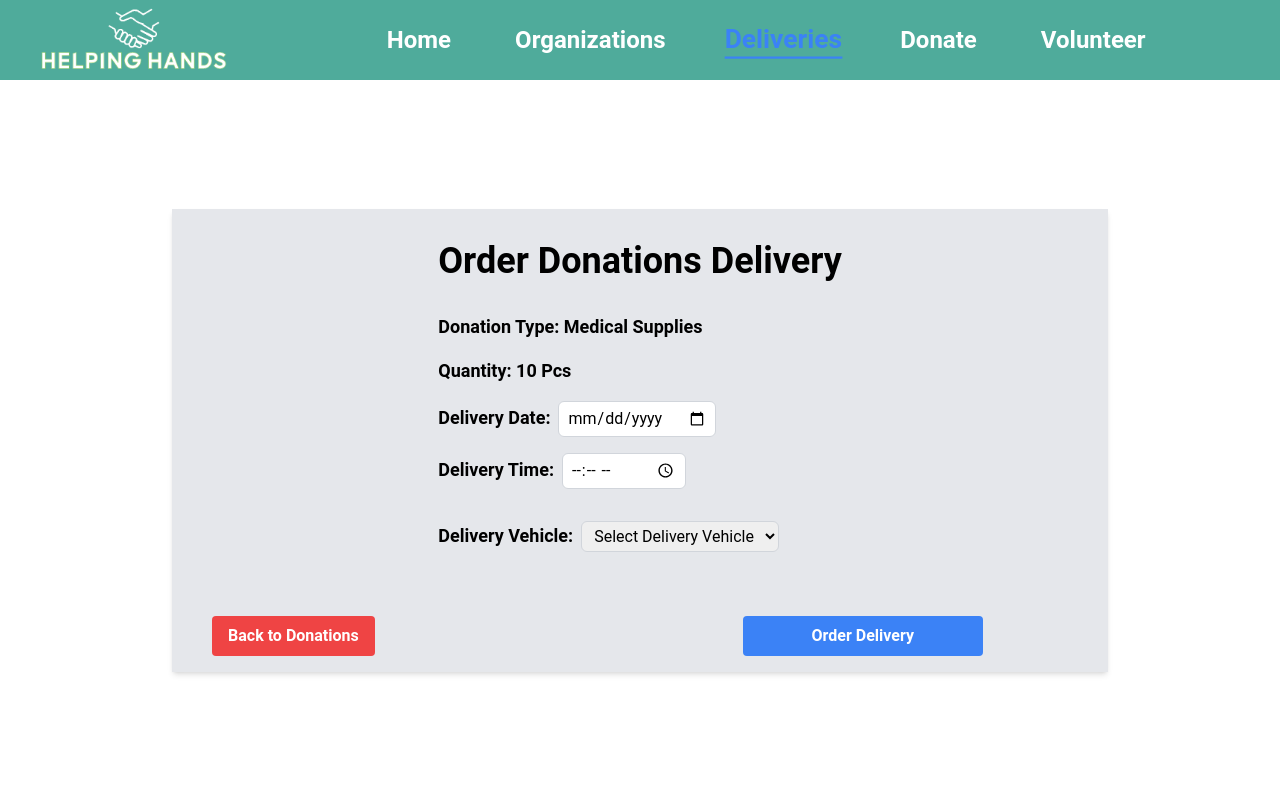
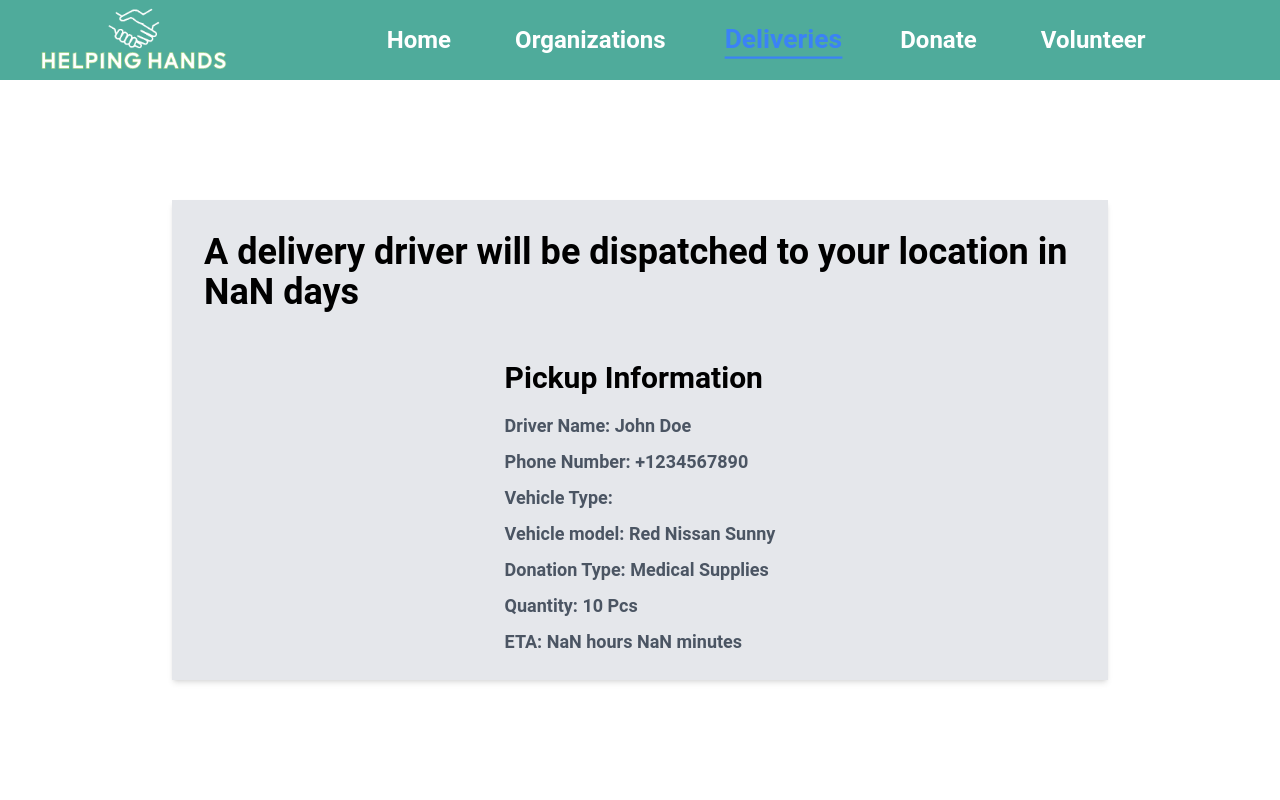
Before and after one commit to MohamedEmadFahmy/Helping-Hands, a React (Vite) app: page /donor/deliveries in a window 1280 px wide. Shown: the top 800 px of the page. Built offline with nearby package versions, Linux system fonts and the light colour scheme.

Commit message:
for abso

```diff
--- a/src/components/DonorDelivery.jsx
+++ b/src/components/DonorDelivery.jsx
@@ -24,7 +24,9 @@
 	const [deliveryState, setDeliveryState] = useState(
 		allDeliveryStates[Math.random() * allDeliveryStates.length]
 	);
-	const [hasOrderedDonations, setHasOrderedDonations] = useState(false);
+	const [hasOrderedDonations, setHasOrderedDonations] = useState(
+		Math.random() > 0.8 ? true : false
+	);
 	const [deliveryDate, setDeliveryDate] = useState("");
 	const [deliveryTime, setDeliveryTime] = useState("");
 	const [deliveryVehicle, setDeliveryVehicle] = useState("");
```
